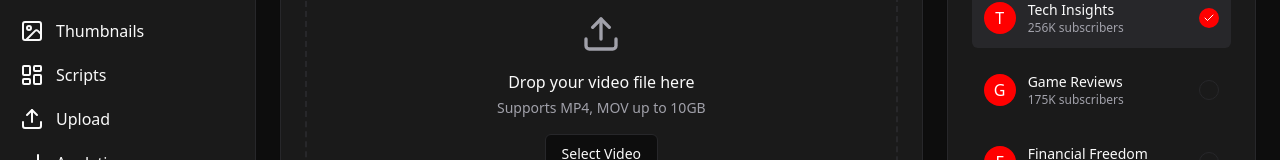
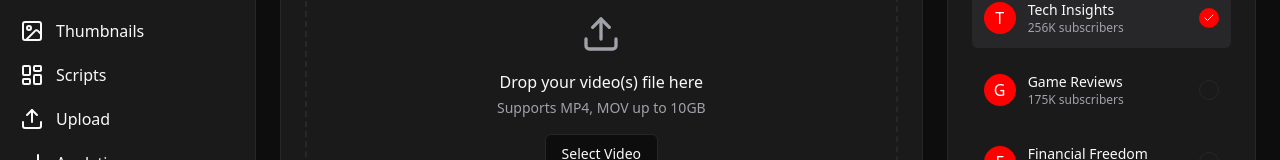
Before and after one commit to gezada/dark-flow-ai-studio, a React (Vite) app: page /upload in a window 1280 px wide. Shown: the part 237-397 px from the top of the page. Built offline with nearby package versions, Linux system fonts and the light colour scheme.

Commit message:
Visual edit in Lovable
Edited UI in Lovable

```diff
--- a/src/pages/Upload.tsx
+++ b/src/pages/Upload.tsx
@@ -34,7 +34,7 @@ const UploadPage = () => {
                 <div className="space-y-6">
                   <div className="border-2 border-dashed rounded-md p-6 flex flex-col items-center justify-center text-center">
                     <UploadIcon className="h-10 w-10 text-muted-foreground mb-4" />
-                    <h3 className="font-medium mb-1">Drop your video file here</h3>
+                    <h3 className="font-medium mb-1">Drop your video(s) file here</h3>
                     <p className="text-sm text-muted-foreground mb-4">
                       Supports MP4, MOV up to 10GB
                     </p>
```
